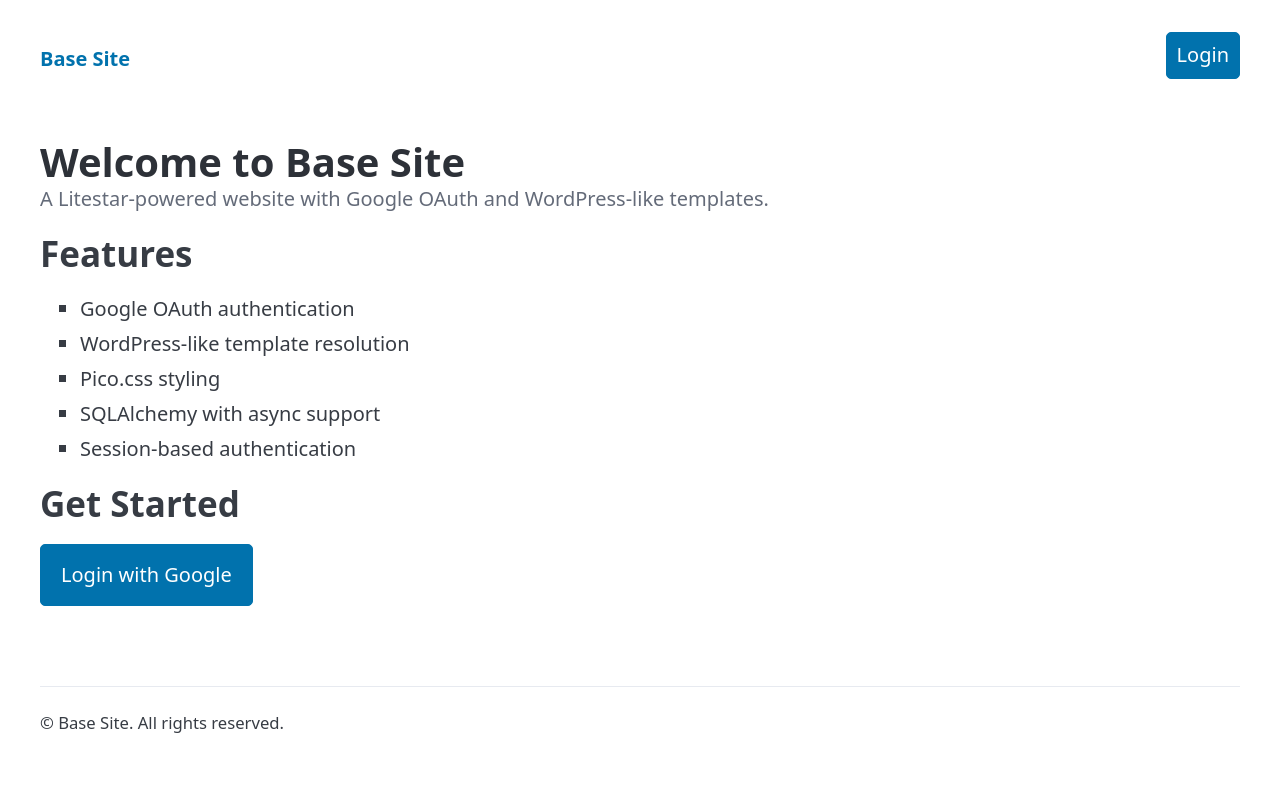
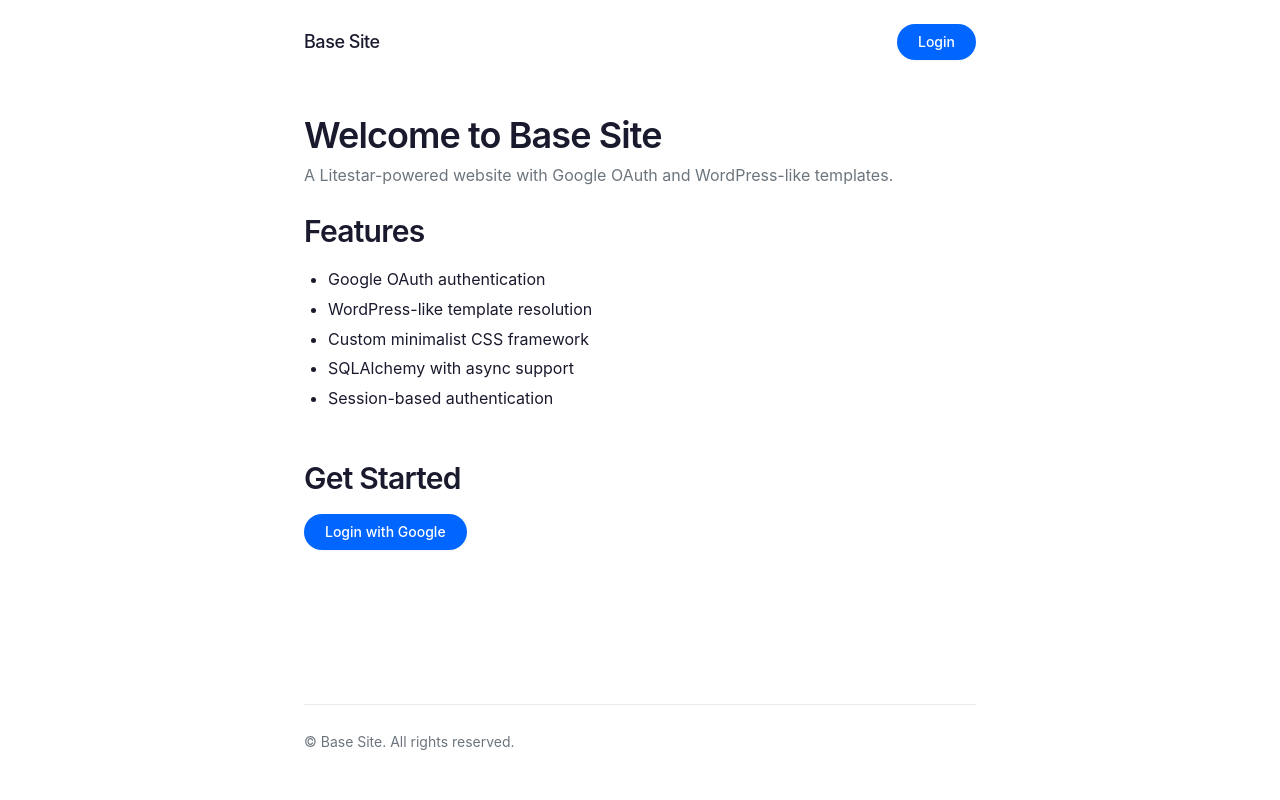
Before and after one commit to ZechCodes/Skrift, a Python web app: template templates/index.html in a window 1280 px wide. Run offline with Jinja, Linux system fonts and the light colour scheme; the template is opened without the code that fills it, so the values that code supplies are empty; some libraries are stand-ins or nearby versions.

Commit message:
Replace Pico.css with custom minimalist CSS framework
Remove CDN dependency on Pico.css and implement a custom CSS framework
with pill-style buttons, minimal inputs, and light/dark theme support.

Co-Authored-By: Claude Opus 4.5 <noreply@anthropic.com>

```diff
--- a/static/css/custom.css
+++ /dev/null
@@ -1,23 +0,0 @@
-/* Custom styles for the site */
-
-/* Flash messages */
-.flash-messages {
-    margin-bottom: 1rem;
-}
-
-.flash-messages [role="alert"] {
-    margin-bottom: 0.5rem;
-}
-
-/* Auth navigation */
-nav .user-info {
-    display: flex;
-    align-items: center;
-    gap: 0.5rem;
-}
-
-nav .user-info img {
-    width: 32px;
-    height: 32px;
-    border-radius: 50%;
-}
--- /dev/null
+++ b/static/css/style.css
@@ -0,0 +1,553 @@
+/* Custom Minimalist CSS Framework */
+
+/* ========================================
+   CSS Variables / Theme
+   ======================================== */
+
+:root {
+    /* Light theme (default) */
+    --color-bg: #ffffff;
+    --color-surface: #f8f9fa;
+    --color-text: #1a1a2e;
+    --color-text-muted: #6c757d;
+    --color-primary: #0066ff;
+    --color-primary-hover: #0052cc;
+    --color-primary-focus: rgba(0, 102, 255, 0.2);
+    --color-border: #e9ecef;
+    --color-success: #10b981;
+    --color-error: #ef4444;
+
+    /* Spacing */
+    --spacing-xs: 0.25rem;
+    --spacing-sm: 0.5rem;
+    --spacing-md: 1rem;
+    --spacing-lg: 1.5rem;
+    --spacing-xl: 2rem;
+    --spacing-2xl: 3rem;
+
+    /* Typography */
+    --font-family: -apple-system, BlinkMacSystemFont, "Segoe UI", Roboto, Oxygen, Ubuntu, Cantarell, "Fira Sans", "Droid Sans", "Helvetica Neue", sans-serif;
+    --font-family-mono: ui-monospace, SFMono-Regular, "SF Mono", Menlo, Consolas, "Liberation Mono", monospace;
+    --line-height: 1.6;
+    --line-height-tight: 1.3;
+
+    /* Borders */
+    --radius-sm: 4px;
+    --radius-md: 8px;
+    --radius-lg: 12px;
+    --radius-pill: 999px;
+
+    /* Shadows */
+    --shadow-sm: 0 1px 2px rgba(0, 0, 0, 0.05);
+    --shadow-md: 0 4px 6px rgba(0, 0, 0, 0.07);
+
+    /* Transitions */
+    --transition-fast: 150ms ease;
+    --transition-normal: 200ms ease;
+}
+
+[data-theme="dark"] {
+    --color-bg: #0f0f1a;
+    --color-surface: #1a1a2e;
+    --color-text: #f8f9fa;
+    --color-text-muted: #9ca3af;
+    --color-primary: #3b82f6;
+    --color-primary-hover: #60a5fa;
+    --color-primary-focus: rgba(59, 130, 246, 0.3);
+    --color-border: #2d2d44;
+    --color-success: #34d399;
+    --color-error: #f87171;
+    --shadow-sm: 0 1px 2px rgba(0, 0, 0, 0.2);
+    --shadow-md: 0 4px 6px rgba(0, 0, 0, 0.3);
+}
+
+/* ========================================
+   Reset & Base
+   ======================================== */
+
+*, *::before, *::after {
+    box-sizing: border-box;
+}
+
+* {
+    margin: 0;
+}
+
+html {
+    scroll-behavior: smooth;
+    -webkit-text-size-adjust: 100%;
+}
+
+body {
+    font-family: var(--font-family);
+    font-size: 1rem;
+    line-height: var(--line-height);
+    color: var(--color-text);
+    background-color: var(--color-bg);
+    min-height: 100vh;
+    -webkit-font-smoothing: antialiased;
+    -moz-osx-font-smoothing: grayscale;
+}
+
+/* ========================================
+   Typography
+   ======================================== */
+
+h1, h2, h3, h4, h5, h6 {
+    line-height: var(--line-height-tight);
+    letter-spacing: -0.025em;
+    font-weight: 600;
+    margin-bottom: var(--spacing-md);
+}
+
+h1 { font-size: 2.25rem; }
+h2 { font-size: 1.875rem; }
+h3 { font-size: 1.5rem; }
+h4 { font-size: 1.25rem; }
+h5 { font-size: 1.125rem; }
+h6 { font-size: 1rem; }
+
+p {
+    margin-bottom: var(--spacing-md);
+}
+
+p:last-child {
+    margin-bottom: 0;
+}
+
+small {
+    font-size: 0.875rem;
+    color: var(--color-text-muted);
+}
+
+strong {
+    font-weight: 600;
+}
+
+a {
+    color: var(--color-primary);
+    text-decoration: none;
+    transition: color var(--transition-fast);
+}
+
+a:hover {
+    color: var(--color-primary-hover);
+}
+
+code {
+    font-family: var(--font-family-mono);
+    font-size: 0.875em;
+    background-color: var(--color-surface);
+    padding: 0.125rem 0.375rem;
+    border-radius: var(--radius-sm);
+}
+
+pre {
+    font-family: var(--font-family-mono);
+    font-size: 0.875rem;
+    background-color: var(--color-surface);
+    padding: var(--spacing-md);
+    border-radius: var(--radius-md);
+    overflow-x: auto;
+    margin-bottom: var(--spacing-md);
+}
+
+pre code {
+    background: none;
+    padding: 0;
+}
+
+hgroup {
+    margin-bottom: var(--spacing-lg);
+}
+
+hgroup h1, hgroup h2, hgroup h3,
+hgroup h4, hgroup h5, hgroup h6 {
+    margin-bottom: var(--spacing-xs);
+}
+
+hgroup p {
+    color: var(--color-text-muted);
+    margin-bottom: 0;
+}
+
+/* ========================================
+   Layout
+   ======================================== */
+
+.container {
+    width: 100%;
+    max-width: 720px;
+    margin-left: auto;
+    margin-right: auto;
+    padding-left: var(--spacing-md);
+    padding-right: var(--spacing-md);
+}
+
+@media (min-width: 640px) {
+    .container {
+        padding-left: var(--spacing-lg);
+        padding-right: var(--spacing-lg);
+    }
+}
+
+header {
+    padding-top: var(--spacing-lg);
+    padding-bottom: var(--spacing-md);
+}
+
+main {
+    padding-top: var(--spacing-xl);
+    padding-bottom: var(--spacing-2xl);
+    min-height: calc(100vh - 200px);
+}
+
+footer {
+    padding-bottom: var(--spacing-xl);
+}
+
+section {
+    margin-bottom: var(--spacing-2xl);
+}
+
+section:last-child {
+    margin-bottom: 0;
+}
+
+/* ========================================
+   Navigation
+   ======================================== */
+
+nav {
+    display: flex;
+    justify-content: space-between;
+    align-items: center;
+    flex-wrap: wrap;
+    gap: var(--spacing-md);
+}
+
+nav ul {
+    list-style: none;
+    padding: 0;
+    margin: 0;
+    display: flex;
+    align-items: center;
+    gap: var(--spacing-md);
+}
+
+nav a {
+    color: var(--color-text);
+    font-weight: 500;
+}
+
+nav a:hover {
+    color: var(--color-primary);
+}
+
+nav strong a {
+    font-size: 1.125rem;
+    letter-spacing: -0.025em;
+}
+
+nav .user-info {
+    display: flex;
+    align-items: center;
+    gap: var(--spacing-sm);
+}
+
+nav .user-info img {
+    width: 32px;
+    height: 32px;
+    border-radius: 50%;
+    object-fit: cover;
+}
+
+nav .user-info span {
+    color: var(--color-text-muted);
+    font-size: 0.875rem;
+}
+
+/* ========================================
+   Buttons (Pill Style)
+   ======================================== */
+
+button,
+[role="button"],
+input[type="submit"],
+input[type="button"],
+input[type="reset"] {
+    display: inline-flex;
+    align-items: center;
+    justify-content: center;
+    gap: var(--spacing-sm);
+    font-family: inherit;
+    font-size: 0.875rem;
+    font-weight: 500;
+    line-height: 1;
+    padding: 0.625rem 1.25rem;
+    border: 1px solid transparent;
+    border-radius: var(--radius-pill);
+    background-color: var(--color-primary);
+    color: #ffffff;
+    cursor: pointer;
+    text-decoration: none;
+    transition: background-color var(--transition-fast),
+                box-shadow var(--transition-fast),
+                transform var(--transition-fast);
+    box-shadow: var(--shadow-sm);
+}
+
+button:hover,
+[role="button"]:hover,
+input[type="submit"]:hover,
+input[type="button"]:hover,
+input[type="reset"]:hover {
+    background-color: var(--color-primary-hover);
+    color: #ffffff;
+    box-shadow: var(--shadow-md);
+}
+
+button:active,
+[role="button"]:active,
+input[type="submit"]:active,
+input[type="button"]:active,
+input[type="reset"]:active {
+    transform: translateY(1px);
+    box-shadow: var(--shadow-sm);
+}
+
+button:focus-visible,
+[role="button"]:focus-visible,
+input[type="submit"]:focus-visible,
+input[type="button"]:focus-visible,
+input[type="reset"]:focus-visible {
+    outline: 2px solid var(--color-primary);
+    outline-offset: 2px;
+}
+
+button:disabled,
+[role="button"][aria-disabled="true"],
+input[type="submit"]:disabled,
+input[type="button"]:disabled,
+input[type="reset"]:disabled {
+    opacity: 0.5;
+    cursor: not-allowed;
+    transform: none;
+}
+
+/* Outline button variant */
+button.outline,
+[role="button"].outline,
+.outline[role="button"] {
+    background-color: transparent;
+    border-color: var(--color-border);
+    color: var(--color-text);
+}
+
+button.outline:hover,
+[role="button"].outline:hover,
+.outline[role="button"]:hover {
+    background-color: var(--color-surface);
+    border-color: var(--color-text-muted);
+    color: var(--color-text);
+}
+
+/* ========================================
+   Forms (Minimal Style)
+   ======================================== */
+
+label {
+    display: block;
+    font-size: 0.875rem;
+    font-weight: 500;
+    margin-bottom: var(--spacing-xs);
+    color: var(--color-text);
+}
+
+input[type="text"],
+input[type="email"],
+input[type="password"],
+input[type="search"],
+input[type="url"],
+input[type="tel"],
+input[type="number"],
+input[type="date"],
+input[type="time"],
+input[type="datetime-local"],
+textarea,
+select {
+    width: 100%;
+    font-family: inherit;
+    font-size: 1rem;
+    line-height: 1.5;
+    padding: 0.625rem 0.875rem;
+    border: 1px solid var(--color-border);
+    border-radius: var(--radius-md);
+    background-color: var(--color-bg);
+    color: var(--color-text);
+    transition: border-color var(--transition-fast),
+                box-shadow var(--transition-fast);
+}
+
+input::placeholder,
+textarea::placeholder {
+    color: var(--color-text-muted);
+    opacity: 0.7;
+}
+
+input:focus,
+textarea:focus,
+select:focus {
+    outline: none;
+    border-color: var(--color-primary);
+    box-shadow: 0 0 0 3px var(--color-primary-focus);
+}
+
+input:disabled,
+textarea:disabled,
+select:disabled {
+    background-color: var(--color-surface);
+    opacity: 0.7;
+    cursor: not-allowed;
+}
+
+textarea {
+    resize: vertical;
+    min-height: 100px;
+}
+
+fieldset {
+    border: 1px solid var(--color-border);
+    border-radius: var(--radius-md);
+    padding: var(--spacing-lg);
+    margin-bottom: var(--spacing-md);
+}
+
+legend {
+    font-weight: 500;
+    padding: 0 var(--spacing-sm);
+}
+
+/* Checkbox & Radio */
+input[type="checkbox"],
+input[type="radio"] {
+    width: 1rem;
+    height: 1rem;
+    accent-color: var(--color-primary);
+}
+
+/* ========================================
+   Articles / Cards
+   ======================================== */
+
+article {
+    background-color: var(--color-surface);
+    border-radius: var(--radius-lg);
+    padding: var(--spacing-lg);
+    margin-bottom: var(--spacing-lg);
+}
+
+article:last-child {
+    margin-bottom: 0;
+}
+
+article header {
+    padding: 0;
+    padding-bottom: var(--spacing-md);
+    margin-bottom: var(--spacing-md);
+    border-bottom: 1px solid var(--color-border);
+}
+
+article footer {
+    padding: 0;
+    padding-top: var(--spacing-md);
+    margin-top: var(--spacing-md);
+    border-top: 1px solid var(--color-border);
+}
+
+/* ========================================
+   Alerts
+   ======================================== */
+
+[role="alert"] {
+    background-color: var(--color-surface);
+    border-left: 4px solid var(--color-primary);
+    border-radius: var(--radius-md);
+    padding: var(--spacing-md) var(--spacing-lg);
+    margin-bottom: var(--spacing-md);
+}
+
+[role="alert"]:last-child {
+    margin-bottom: 0;
+}
+
+/* Flash messages */
+.flash-messages {
+    margin-bottom: var(--spacing-lg);
+}
+
+.flash-messages [role="alert"] {
+    margin-bottom: var(--spacing-sm);
+}
+
+/* ========================================
+   Horizontal Rule
+   ======================================== */
+
+hr {
+    border: none;
+    border-top: 1px solid var(--color-border);
+    margin: var(--spacing-lg) 0;
+}
+
+/* ========================================
+   Lists
+   ======================================== */
+
+ul, ol {
+    padding-left: var(--spacing-lg);
+    margin-bottom: var(--spacing-md);
+}
+
+li {
+    margin-bottom: var(--spacing-xs);
+}
+
+/* ========================================
+   Tables
+   ======================================== */
+
+table {
+    width: 100%;
+    border-collapse: collapse;
+    margin-bottom: var(--spacing-md);
+}
+
+th, td {
+    text-align: left;
+    padding: var(--spacing-sm) var(--spacing-md);
+    border-bottom: 1px solid var(--color-border);
+}
+
+th {
+    font-weight: 600;
+    background-color: var(--color-surface);
+}
+
+/* ========================================
+   Utilities
+   ======================================== */
+
+.text-center { text-align: center; }
+.text-muted { color: var(--color-text-muted); }
+
+/* Focus visible for accessibility */
+:focus-visible {
+    outline: 2px solid var(--color-primary);
+    outline-offset: 2px;
+}
+
+/* Remove default focus for mouse users */
+:focus:not(:focus-visible) {
+    outline: none;
+}
--- a/templates/base.html
+++ b/templates/base.html
@@ -4,8 +4,7 @@
     <meta charset="UTF-8">
     <meta name="viewport" content="width=device-width, initial-scale=1.0">
     <title>{% block title %}Base Site{% endblock %}</title>
-    <link rel="stylesheet" href="https://cdn.jsdelivr.net/npm/@picocss/pico@2/css/pico.min.css">
-    <link rel="stylesheet" href="/static/css/custom.css">
+    <link rel="stylesheet" href="/static/css/style.css">
     {% block head %}{% endblock %}
 </head>
 <body>
--- a/templates/index.html
+++ b/templates/index.html
@@ -13,7 +13,7 @@
     <ul>
         <li>Google OAuth authentication</li>
         <li>WordPress-like template resolution</li>
-        <li>Pico.css styling</li>
+        <li>Custom minimalist CSS framework</li>
         <li>SQLAlchemy with async support</li>
         <li>Session-based authentication</li>
     </ul>
```
